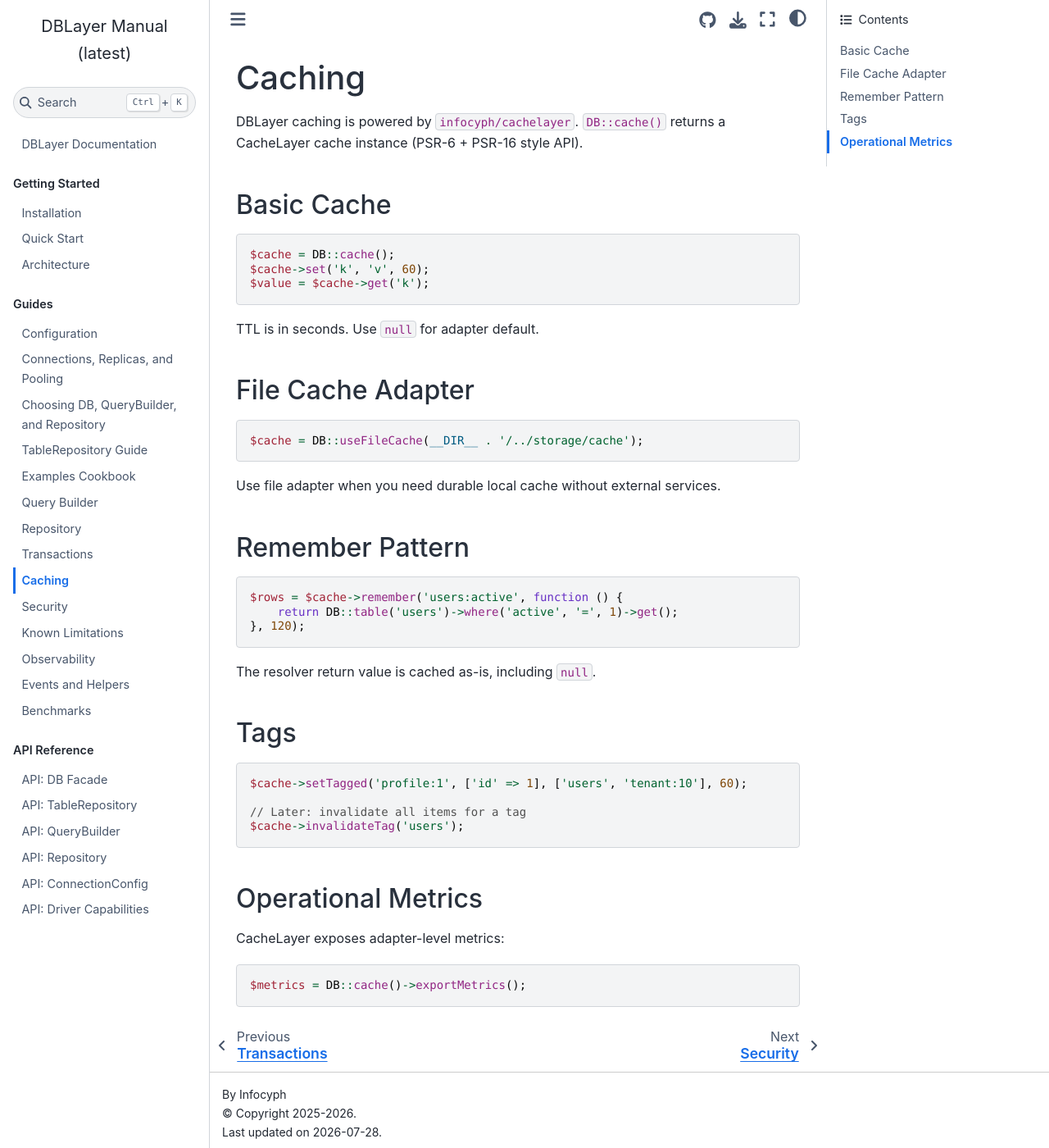
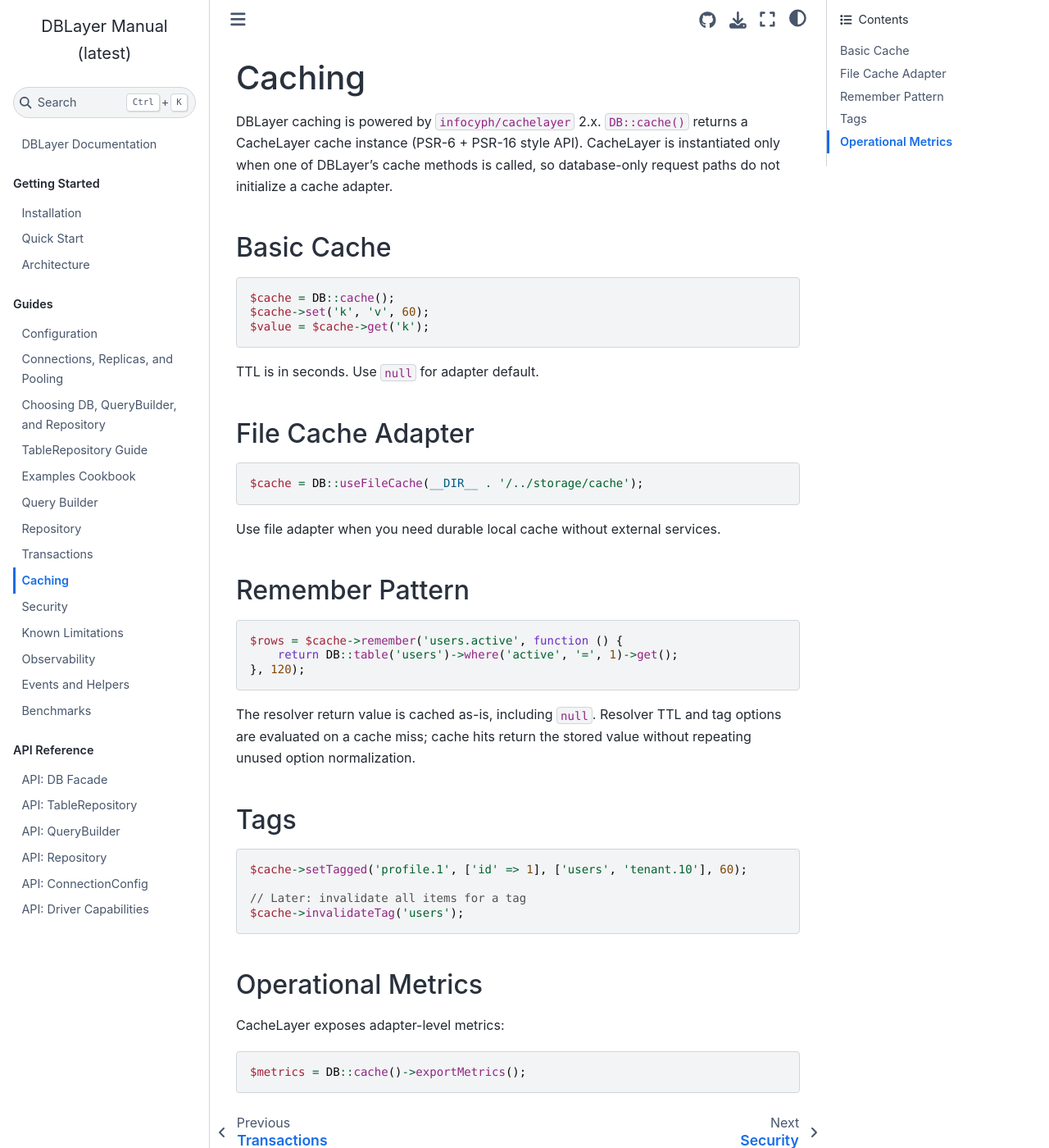
Before and after one commit to infocyph/DBLayer, a Sphinx documentation site: the page built from docs/caching.rst, in a window 1280 px wide and 1400 px high. Shown: the whole window at 82% size. Built offline with Sphinx 7.4.7 and the Sphinx Book theme 1.1.4, drawn with Linux system fonts in a browser that asks for light colours.

Commit message:
updated lib

```diff
--- a/composer.json
+++ b/composer.json
@@ -27,7 +27,7 @@
         "php": "^8.4",
         "ext-pdo": "*",
         "infocyph/arraykit": "^4.4",
-        "infocyph/cachelayer": "^1.4",
+        "infocyph/cachelayer": "^2.0",
         "psr/log": "^3.0.2"
     },
     "require-dev": {
--- a/docs/caching.rst
+++ b/docs/caching.rst
@@ -1,8 +1,10 @@
 Caching
 ~~~~~~~
 
-DBLayer caching is powered by ``infocyph/cachelayer``.
+DBLayer caching is powered by ``infocyph/cachelayer`` 2.x.
 ``DB::cache()`` returns a CacheLayer cache instance (PSR-6 + PSR-16 style API).
+CacheLayer is instantiated only when one of DBLayer's cache methods is called,
+so database-only request paths do not initialize a cache adapter.
 
 Basic Cache
 -----------
@@ -29,18 +31,20 @@
 
 .. code-block:: php
 
-   $rows = $cache->remember('users:active', function () {
+   $rows = $cache->remember('users.active', function () {
        return DB::table('users')->where('active', '=', 1)->get();
    }, 120);
 
 The resolver return value is cached as-is, including ``null``.
+Resolver TTL and tag options are evaluated on a cache miss; cache hits return
+the stored value without repeating unused option normalization.
 
 Tags
 ----
 
 .. code-block:: php
 
-   $cache->setTagged('profile:1', ['id' => 1], ['users', 'tenant:10'], 60);
+   $cache->setTagged('profile.1', ['id' => 1], ['users', 'tenant.10'], 60);
 
    // Later: invalidate all items for a tag
    $cache->invalidateTag('users');
--- a/docs/examples-cookbook.rst
+++ b/docs/examples-cookbook.rst
@@ -243,7 +243,7 @@
 
    $cache = DB::cache();
 
-   $activeUsers = $cache->remember('users:active', function (): array {
+   $activeUsers = $cache->remember('users.active', function (): array {
        return DB::table('users')->where('active', '=', 1)->get();
    }, 120);
 
--- a/docs/installation.rst
+++ b/docs/installation.rst
@@ -6,6 +6,7 @@
 
 - PHP ``^8.4``
 - ``ext-pdo``
+- ``infocyph/cachelayer`` ``^2.0``
 - Optional per driver:
   - ``ext-pdo_mysql``
   - ``ext-pdo_pgsql``
```
Also changed, not shown: README.md (+1 -1 lines), 2 other files.
